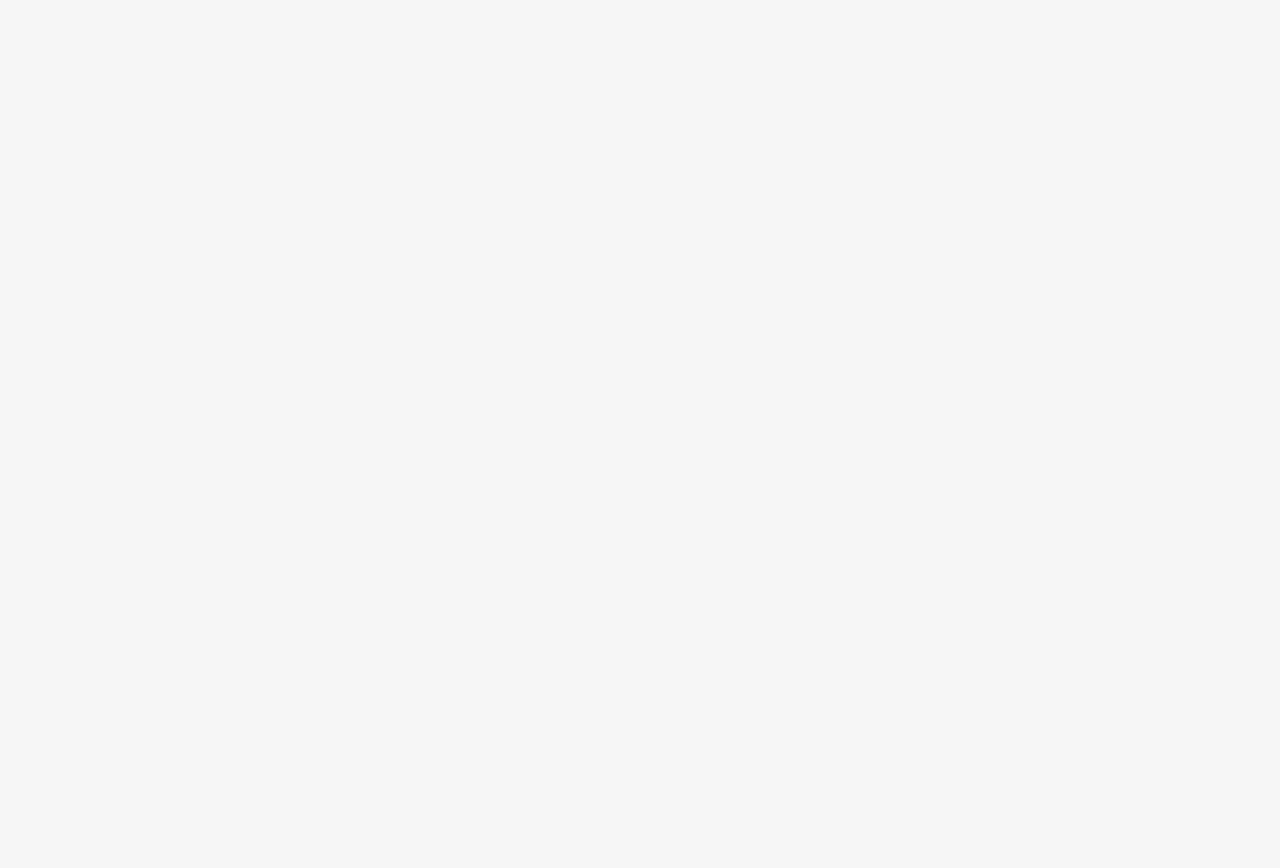
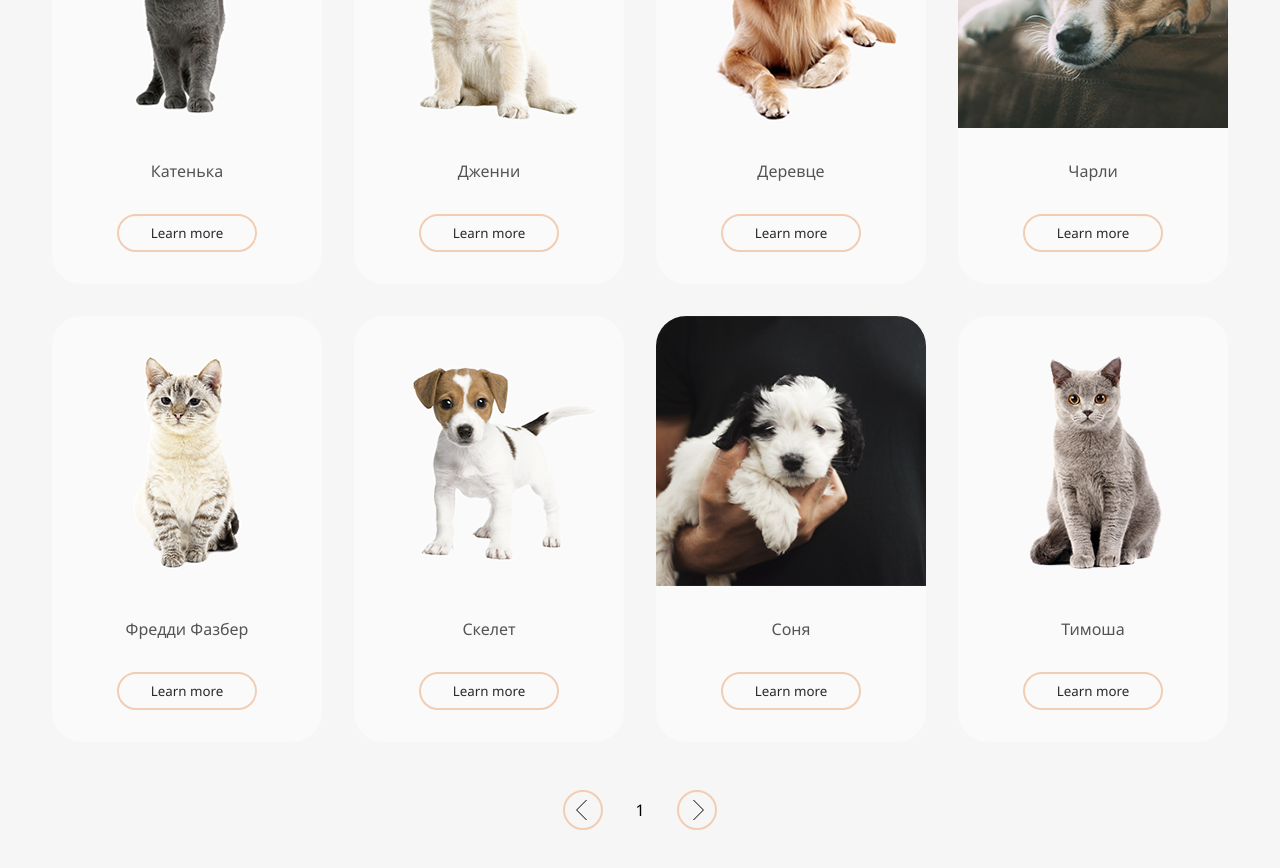
Before and after one commit to sialiss/some-shelter-for-frontend, a Vue app: page /pets in a window 1280 px wide. Shown: the part 340-1208 px from the top of the page. Before the commit the page ends 800 px from the top, so only its background shows below. Built offline with nearby package versions, Linux system fonts and the light colour scheme.

Commit message:
страничка про животных

```diff
--- a/src/components/PetsSlider.vue
+++ b/src/components/PetsSlider.vue
@@ -3,15 +3,17 @@ import { computed, ref } from "vue"
 import { pets } from "../pets/pets"
 import PetCard from "./PetCard.vue"
 
+const perPage = 3
+
 const petsPage = ref(0)
 const displayedPets = computed(() =>
-	pets.slice(petsPage.value * 3, petsPage.value * 3 + 3)
+	pets.slice(petsPage.value * perPage, petsPage.value * perPage + perPage)
 )
 
 function setPage(page: number) {
 	petsPage.value = Math.min(
 		Math.max(page, 0),
-		Math.ceil((pets.length - 3) / 3)
+		Math.ceil((pets.length - perPage) / perPage)
 	)
 }
 </script>
--- a/src/views/PetsView.vue
+++ b/src/views/PetsView.vue
@@ -1,14 +1,64 @@
 <script setup lang="ts">
 import TheHeader from "../components/TheHeader.vue"
+
+import { computed, ref } from "vue"
+import { pets } from "../pets/pets"
+import PetCard from "../components/PetCard.vue"
+
+const perPage = 8
+
+const petsPage = ref(0)
+const displayedPets = computed(() =>
+	pets.slice(petsPage.value * perPage, petsPage.value * perPage + perPage)
+)
+
+function setPage(page: number) {
+	petsPage.value = Math.min(
+		Math.max(page, 0),
+		Math.ceil((pets.length - perPage) / perPage)
+	)
+}
 </script>
 
 <template>
 	<TheHeader />
-	<main>
-		<div class="about">
-			<h1>🐺🦝</h1>
+	<main class="fix-width | stack align-center">
+		<h2 class="pad-l">Познакомьтесь с нашими котопёсиками</h2>
+		<div class="grid">
+			<PetCard v-for="pet in displayedPets" :key="pet.id" :pet="pet" />
+		</div>
+		<div class="pagination | flex gap-l just-center align-center">
+			<button class="button-arrow" @click="setPage(petsPage - 1)">
+				<img src="../assets/icons/left-arrow.svg" alt="назад" />
+			</button>
+			{{ petsPage + 1 }}
+			<button class="button-arrow" @click="setPage(petsPage + 1)">
+				<img
+					src="../assets/icons/left-arrow.svg"
+					class="right-arrow"
+					alt="назад"
+				/>
+			</button>
 		</div>
 	</main>
 </template>
 
-<style></style>
+<style scoped>
+main {
+	padding-bottom: var(--pad-xl);
+}
+
+.grid {
+	display: grid;
+	grid-template-columns: 1fr 1fr 1fr 1fr;
+	gap: var(--pad-l);
+}
+
+.right-arrow {
+	rotate: 180deg;
+}
+
+.pagination {
+	margin-top: var(--pad-l);
+}
+</style>
```
